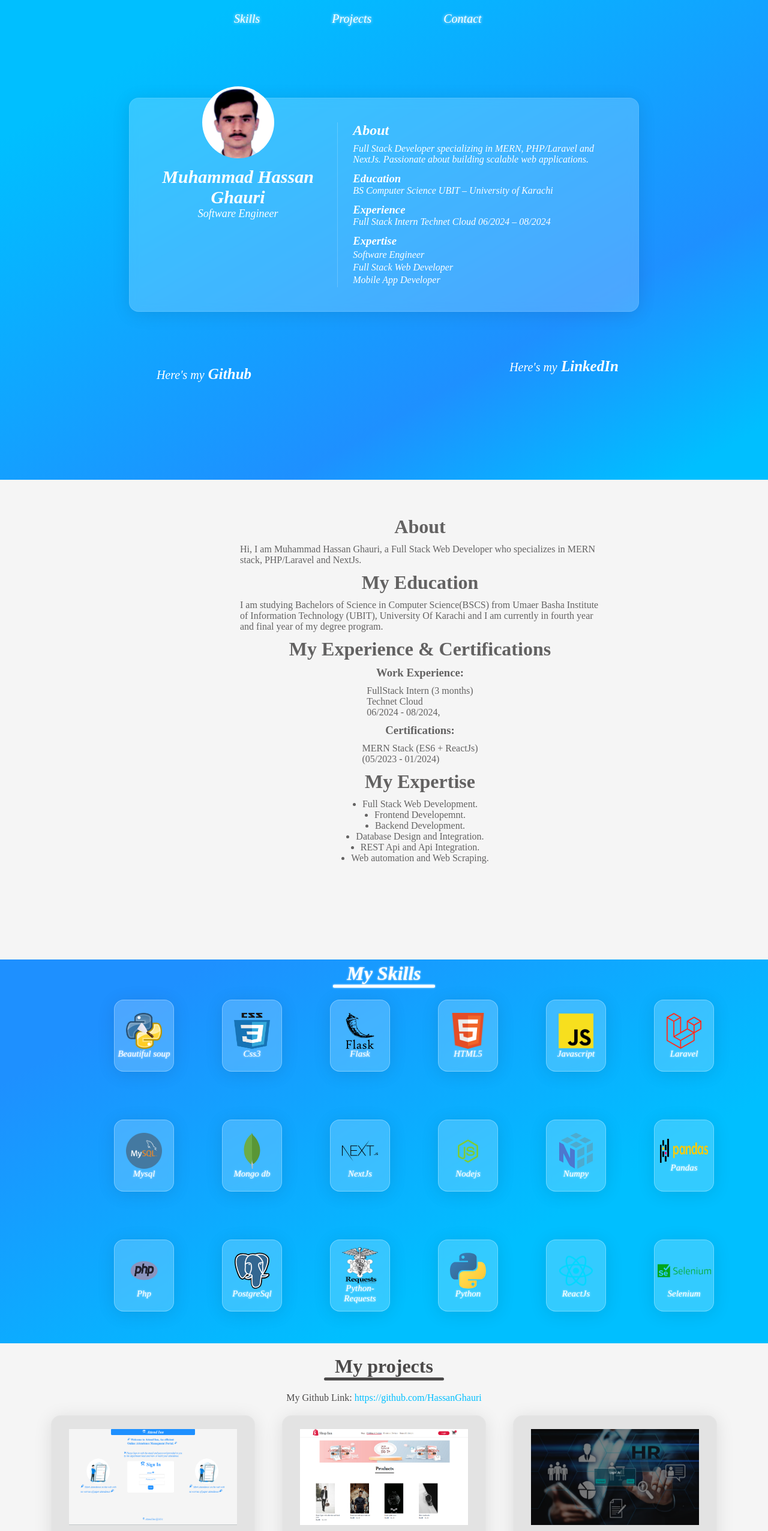
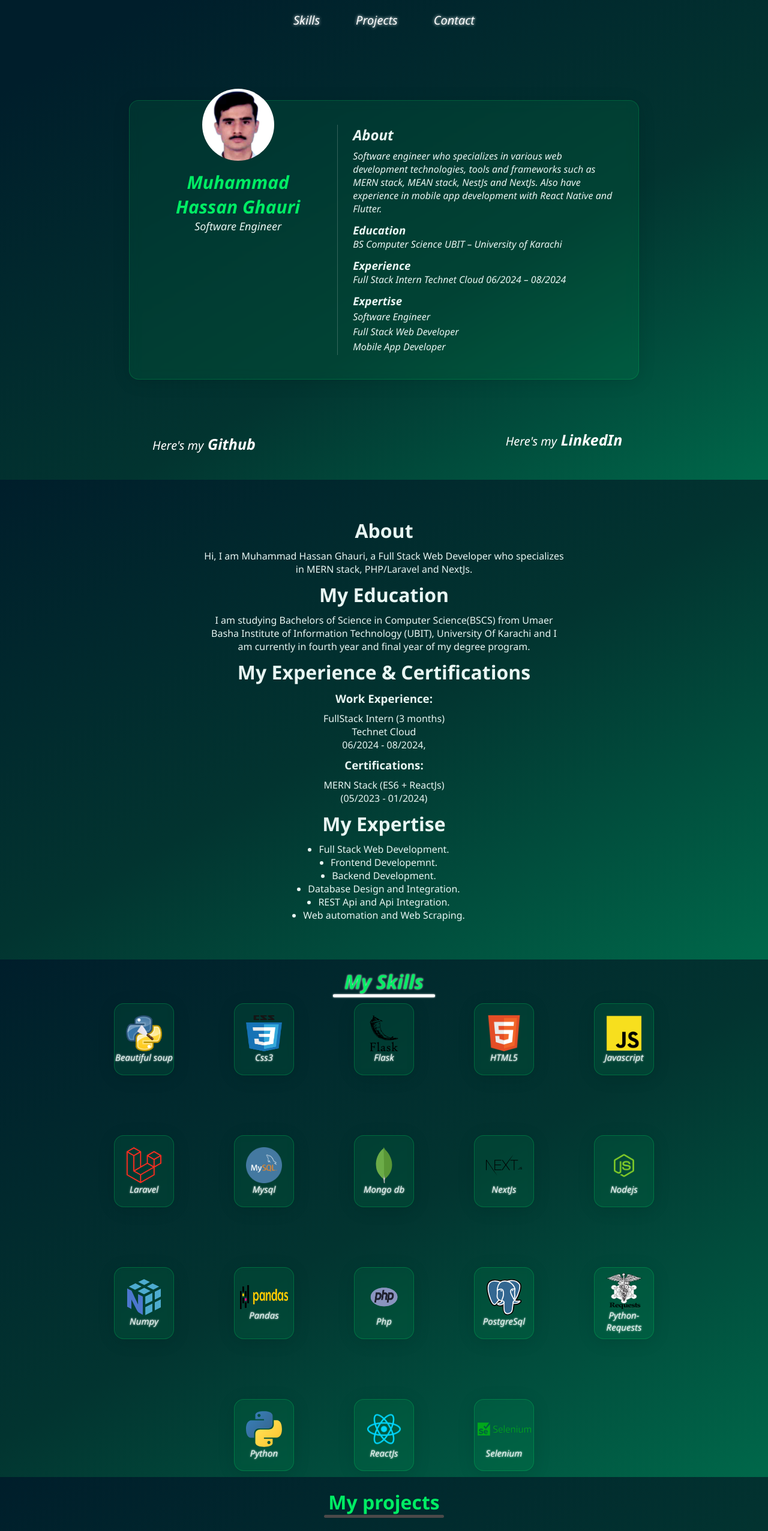
Before and after one commit to HassanGhauri/Porfolio-Website-with-ReactJs, a React (Vite) app: page / in a window 1280 px wide. Shown: the top 2553 px of the page at 60% size. Built offline with nearby package versions, Linux system fonts and the light colour scheme.

Commit message:
theme adjustment

```diff
--- a/src/Components/About/About.css
+++ b/src/Components/About/About.css
@@ -1,22 +1,29 @@
 .about{
     width: 100%;
     height: 100vh;
-    background-color: whitesmoke;
+    background-image: linear-gradient(
+        150deg,
+        #001E2B,
+        #023430,
+        #00684A
+    );
 
+    display: flex;
+    justify-content: center;
+    align-items: center;
 }
 
 .about-content{
     gap: 10px;
-    color: rgb(99, 98, 98);
-    position: absolute;
+    color:#E8F6F3;
     display: flex;
     justify-content: center;
     align-items: center;
     flex-direction: column;
     width: 600px;
-    margin-top: 60px;
-    margin-left: 400px;
+    text-align: center;
 }
+
 .about-content ul{
     display: flex;
     justify-content: center;
--- a/src/Components/Footer/Footer.css
+++ b/src/Components/Footer/Footer.css
@@ -1,17 +1,19 @@
 .footer {
     width: 100%;
     height: 70vh;
-    background-image: linear-gradient(150deg,
-            dodgerblue 15%,
-            deepskyblue 70%);
+    background-image: linear-gradient(
+        150deg,
+        #001E2B 10%,
+        #023430 70%
+    );
 }
 
 .footer h1 {
     padding-top: 50px;
     text-align: center;
-    color: white;
+     color:#00ED64;
     font-style: italic;
-    text-shadow: 0px 0px 4px white;
+    text-shadow:0px 0px 6px #00ED64;
 }
 
 .footer hr {
@@ -30,19 +32,19 @@
     padding: 10px;
     width: 320px;
     height: 220px;
-    background: rgba(255, 255, 255, 0.2);
+    background: rgba(0,237,100,0.08);
     border-radius: 12px;
     box-shadow: 0 4px 30px rgba(0, 0, 0, 0.1);
     backdrop-filter: blur(0.3px);
     -webkit-backdrop-filter: blur(0.3px);
-    border: 1px solid rgba(255, 255, 255, 0.3);
+    border:1px solid rgba(0,237,100,0.3);
     font-size: 18px;
     margin-top: 50px;
     display: flex;
     flex-direction: column;
     justify-content: center;
     align-items: center;
-    color: white;
+    color:#E8F6F3;
     font-style: italic;
     text-shadow: 0px 0px 4px white;
 }
@@ -127,6 +129,6 @@
 .profiles span{
     cursor: pointer;
     font-size: 30px;
-    color: white;
+    color:#00ED64;
     padding: 10px;
 }
--- a/src/Components/Hero/Hero.css
+++ b/src/Components/Hero/Hero.css
@@ -1,39 +1,38 @@
 .hero {
-    background-image: linear-gradient(150deg,
-            deepskyblue 15%,
-            dodgerblue 70%,
-            deepskyblue 94%);
+    background-image: linear-gradient(
+        150deg,
+        #001E2B 10%,
+        #023430 60%,
+        #00684A 100%
+    );
     width: 100%;
     height: 100vh;
 }
 
 .navbar {
-    display: inline-flex;
+    display: flex;
+    justify-content: center;
+    align-items: center;
+    gap: 200px;
     color: white;
     font-style: italic;
+    padding-top: 20px;
 }
 
 .nav-logo {
-    margin-left: 120px;
     text-shadow: 0px 0px 5px white;
-    padding-top: 20px;
 }
 
 .links {
     display: flex;
-    flex-direction: row;
-    justify-content: center;
-    align-items: center;
-    margin-left: 390px;
-    gap: 120px;
+    gap: 60px;
     font-size: 20px;
-    padding-top: 20px;
+    color:#00ED64;
+    text-shadow:0px 0px 6px #00ED64;
 }
 
 .links p {
     color: white;
-    outline: none;
-    text-decoration: none;
     text-shadow: 0px 0px 5px white;
     cursor: pointer;
 }
@@ -60,7 +59,7 @@
 
     padding: 40px;
 
-    background: rgba(255, 255, 255, 0.2);
+    background: rgba(0, 237, 100, 0.08);
 
     border-radius: 16px;
 
@@ -68,9 +67,9 @@
 
     backdrop-filter: blur(8px);
 
-    border: 1px solid rgba(255, 255, 255, 0.1);
+    border: 1px solid rgba(0,237,100,0.2);
 
-    color: white;
+    color: #E8F6F3;
 
 }
 
@@ -87,13 +86,13 @@
     font-size: 30px;
     font-style: italic;
     font-weight: 600;
-    color: white;
+    color:#00ED64;
 }
 
 .hero-detail {
     text-align: center;
     font-size: 18px;
-    color: white;
+    color:#E8F6F3;
     font-style: italic;
 }
 
--- a/src/Components/Hero/Hero.jsx
+++ b/src/Components/Hero/Hero.jsx
@@ -62,8 +62,9 @@ const Hero = () => {
             <h2>About</h2>
 
             <p>
-              Full Stack Developer specializing in MERN, PHP/Laravel and NextJs.
-              Passionate about building scalable web applications.
+              Software engineer who specializes in various web development technologies, tools and
+frameworks such as MERN stack, MEAN stack, NestJs and NextJs. Also have
+experience in mobile app development with React Native and Flutter.
             </p>
 
             <h3>Education</h3>
--- a/src/Components/Projectsview/Projectsview.css
+++ b/src/Components/Projectsview/Projectsview.css
@@ -1,5 +1,10 @@
 .projects{
-    background: whitesmoke;
+ background-image: linear-gradient(
+        150deg,
+        #001E2B,
+        #023430,
+        #00684A
+    );
     width: 100%;
     height: 120vh;
 }
@@ -10,7 +15,7 @@
     flex-direction: column;
     justify-content: center;
     align-items: center;
-    color: rgb(75, 73, 73);
+    color:#00ED64;
 }
 .project-intro a{
     text-decoration: none;
@@ -37,12 +42,12 @@
     display: flex;
     justify-content: center;
     align-items: center;
-    background: rgba(156, 154, 154, 0.2);
+     background: rgba(0,237,100,0.08);
     border-radius: 16px;
     box-shadow: 0 4px 30px rgba(0, 0, 0, 0.1);
     backdrop-filter: blur(0.5px);
     -webkit-backdrop-filter: blur(0.5px);
-    border: 1px solid rgba(255, 255, 255, 0.1);
+    border:1px solid rgba(0,237,100,0.2);
     flex-direction: column;
     width: 340px;
     height: 300px;
@@ -51,11 +56,11 @@
 
 .details p{
     text-align: center;
-    color: rgb(80, 78, 78);
+    color:#E8F6F3;
 }
 .details a{
     text-decoration: none;
-    color: deepskyblue;
+    color:#00ED64;
 }
 .details img{
     margin-top: -20px;
--- a/src/Components/Skills/Skills.css
+++ b/src/Components/Skills/Skills.css
@@ -1,14 +1,26 @@
 .skills {
-    background-image: linear-gradient(150deg,
-            dodgerblue 15%,
-            deepskyblue 70%);
+    background-image: linear-gradient(
+        150deg,
+        #001E2B,
+        #023430,
+        #00684A
+    );
     width: 100%;
-    height: 80vh;
+    min-height: 80vh;
+
+    display: flex;
+    flex-direction: column;
+    align-items: center;
+
+    position: relative;
+    overflow: hidden;
+    padding-top: 10px;
+    padding-bottom: 10px;
 }
 
 .skills h1 {
     padding-top: 5px;
-    color: white;
+     color:#00ED64;
     text-align: center;
     font-style: italic;
     text-shadow: 0px 0px 3px white;
@@ -26,7 +38,7 @@
 
 .skills-detail {
     text-shadow: 0px 0px 3px white;
-    color: white;
+     color:#E8F6F3;
     font-style: italic;
     font-size: 15px;
     text-align: center;
@@ -36,24 +48,25 @@
     flex-direction: column;
     width: 100px;
     height: 120px;
-    background: rgba(255, 255, 255, 0.2);
+     background: rgba(0,237,100,0.08);
     border-radius: 16px;
     box-shadow: 0 4px 30px rgba(0, 0, 0, 0.1);
     backdrop-filter: blur(5px);
     -webkit-backdrop-filter: blur(5px);
-    border: 1px solid rgba(255, 255, 255, 0.3);
+     border:1px solid rgba(0,237,100,0.25);
 }
 
 .skills-content {
-    gap: 80px;
-    width: 1000px;
+    gap: 100px;
+    max-width: 1000px;
+    width: 90%;
+
     display: flex;
     justify-content: center;
     align-items: center;
-    flex-direction: row;
     flex-wrap: wrap;
-    margin-top: 20px;
-    margin-left: 190px;
+
+    margin-top: 10px;
 }
 
 
--- a/src/index.css
+++ b/src/index.css
@@ -3,3 +3,25 @@
     margin: 0px;
     padding: 0px;
 }
+
+body{
+background:#001E2B;
+font-family: 'Segoe UI', sans-serif;
+}
+
+a:hover{
+color:#13AA52;
+transition:.3s;
+}
+
+.skills-detail:hover,
+.details:hover,
+.hero-content:hover{
+
+transform:translateY(-5px);
+
+box-shadow:0 0 20px rgba(0,237,100,0.4);
+
+transition:.3s;
+
+}
```
